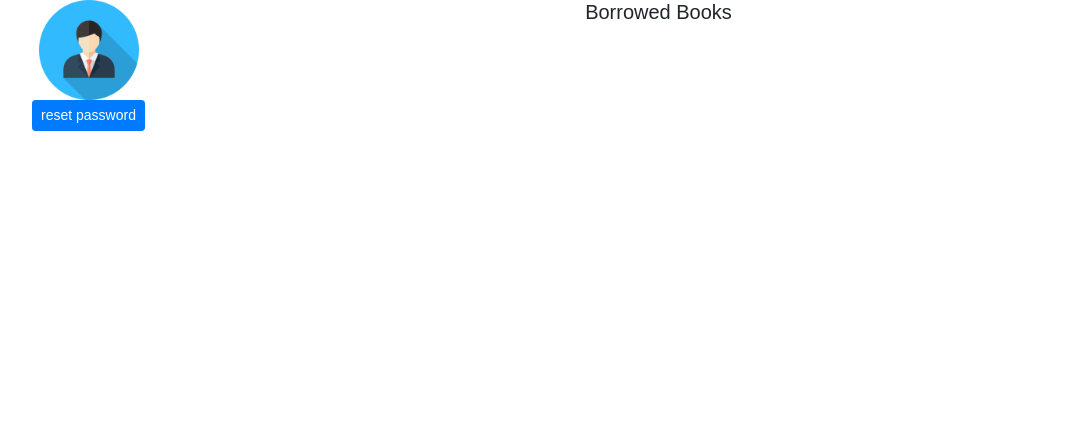
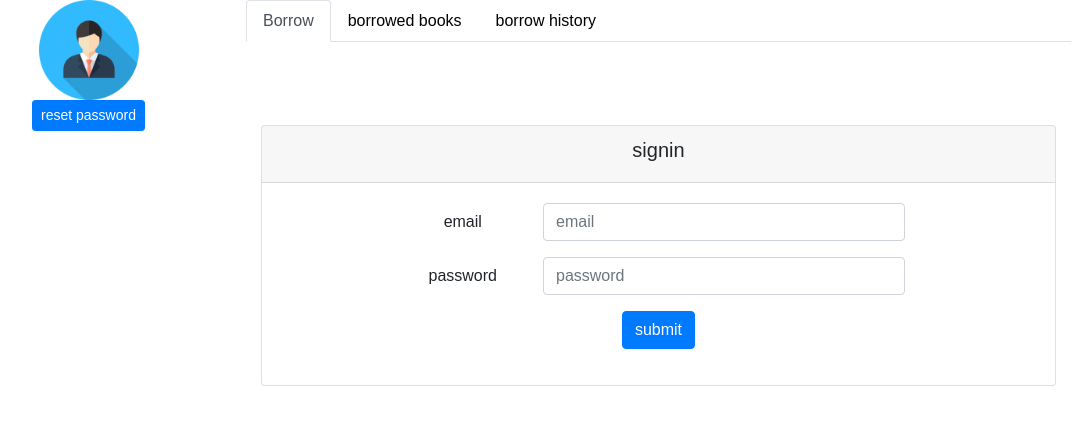
Before and after one commit to dmaish/hello_books_react, a React (Create React App) app: page /profilePage in a window 1280 px wide. Shown: the top 422 px of the page, without its empty margins (124-1211 px from the left). Built offline with nearby package versions, Linux system fonts and the light colour scheme.

Commit message:
tab navbar added to profile page

```diff
--- a/src/components/bookRow.js
+++ b/src/components/bookRow.js
@@ -8,6 +8,7 @@
         <td>{singleBook.book.author}</td>
         <td>{singleBook.book.title}</td>
         <td>{singleBook.book.category}</td>
+          isLoggedIn ? <td><button type="button" class="btn btn-info">Info</button></td> :
     </tr>
     )
 }
--- a/src/components/libraryComponent.js
+++ b/src/components/libraryComponent.js
@@ -7,8 +7,10 @@
         this.state = {
         }
     }
+// propA = {True}
+// propB ={False}
+// fetch all books in the library
 
-// fetch all books in the library
     componentDidMount(){
         fetch("http://127.0.0.1:5000/api/books?page=1&per_page=10", {
             method: "GET",
@@ -23,6 +25,10 @@
 
 // render the component
     render(){
+        // TODO THIS IS WHERE YOU PASS YOUR PROPS TO CHECK IF USER IS LOGGED IN
+        if(this.props){
+
+        }
         return(
            <div>
                <p>Books in the library.</p>
--- a/src/components/profilePage.js
+++ b/src/components/profilePage.js
@@ -1,6 +1,7 @@
 import React, {Component} from 'react';
 import avatar from '../assets/avatar.png'
 import {Link} from 'react-router-dom'
+import Signin from './signin'
 
 class ProfilePage extends Component{
     constructor(props){
@@ -20,14 +21,26 @@
                     </div>
                 {/* column containing books to be returned and the table showing history */}
                 <div className="col-md-9 col-sm-6">
-                    <h5>Borrowed Books</h5>
+                <ul class="nav nav-tabs" id="myTab" role="tablist">
+                    <li class="nav-item">
+                        <a class="nav-link active" id="home-tab" data-toggle="tab" href="#home" role="tab" aria-controls="home" aria-selected="true">Borrow</a>
+                    </li>
+                    <li class="nav-item">
+                        <a class="nav-link" id="profile-tab" data-toggle="tab" href="#profile" role="tab" aria-controls="profile" aria-selected="false">borrowed books</a>
+                    </li>
+                    <li class="nav-item">
+                        <a class="nav-link" id="contact-tab" data-toggle="tab" href="#contact" role="tab" aria-controls="contact" aria-selected="false">borrow history</a>
+                    </li>
+                </ul>
 
-                    {/* book pics row2 --> */}
-                    <div className="row book-row">
+                        <div className="tab-content" id="myTabContent">
+                        <div className="tab-pane fade show active" id="home" role="tabpanel" aria-labelledby="home-tab"><Signin/></div>
+                        <div className="tab-pane fade" id="profile" role="tabpanel" aria-labelledby="profile-tab">...</div>
+                        <div className="tab-pane fade" id="contact" role="tabpanel" aria-labelledby="contact-tab">...</div>
+                        </div>
 
-          </div>
-        </div>
-        </div>
+                </div>
+            </div>
         </div>
         )
     }
```
Also changed, not shown: src/components/borrowBook.js (added, +14 -0 lines).
